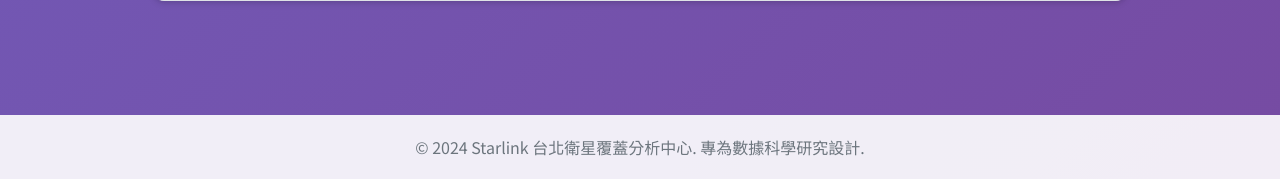
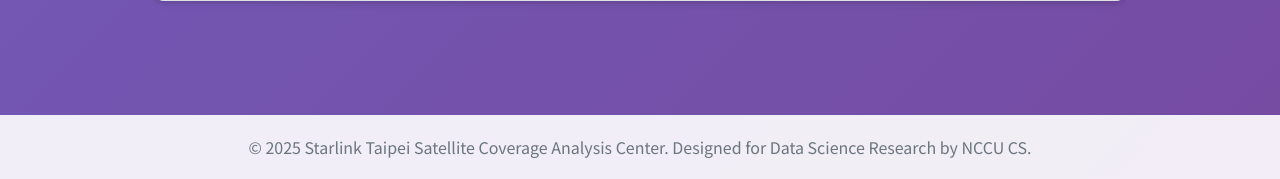
Before and after one commit to 1132-NCCU-DataScience/finalproject_group3, a Flask app: page /about in a window 1280 px wide. Shown: the part 4939-5118 px from the top of the page. Run offline with Flask 3, Linux system fonts and the light colour scheme; some libraries are stand-ins or nearby versions.

Commit message:
fix: Update footer copyright year and text to English by NCCU CS

```diff
--- a/app/templates/base.html
+++ b/app/templates/base.html
@@ -255,7 +255,7 @@
     <!-- 頁腳 -->
     <footer class="footer">
         <div class="container">
-            <p>&copy; 2024 Starlink 台北衛星覆蓋分析中心. 專為數據科學研究設計.</p>
+            <p>&copy; 2025 Starlink Taipei Satellite Coverage Analysis Center. Designed for Data Science Research by NCCU CS.</p>
         </div>
     </footer>
 
```
